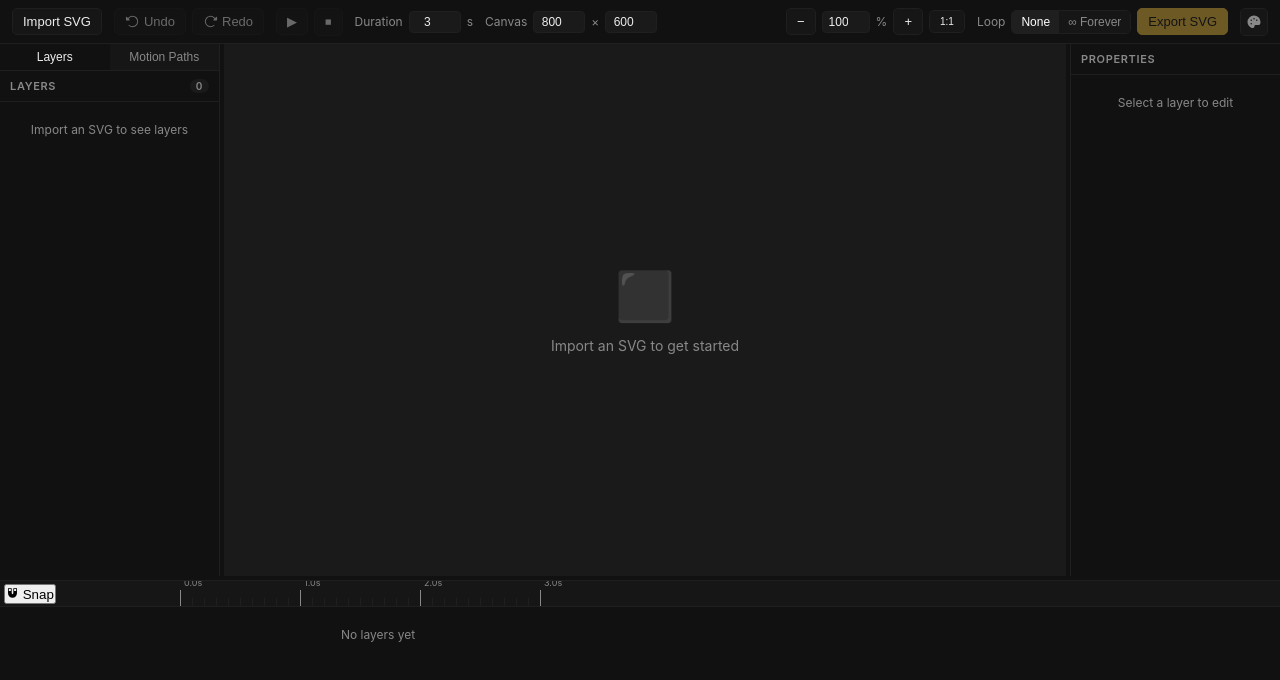
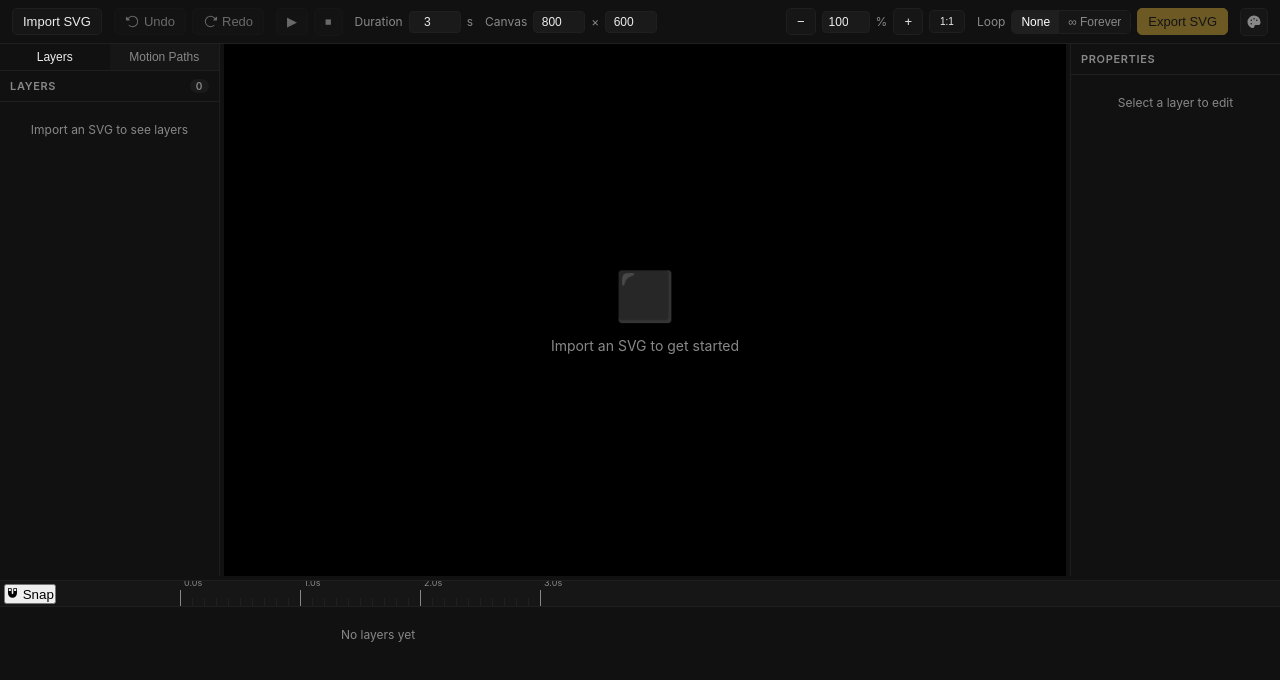
Before and after one commit to jmackow/svg-animator, a React (Vite) app: page / in a window 1280 px wide. Shown: the top 680 px of the page. Built offline with nearby package versions, Linux system fonts and the light colour scheme.

Commit message:
theme updates

```diff
--- a/src/components/ThemePicker.tsx
+++ b/src/components/ThemePicker.tsx
@@ -47,7 +47,6 @@ export default function ThemePicker() {
               }}
             >
               <span className="theme-picker-option-label">{t.label}</span>
-              <span className="theme-picker-option-desc">{t.description}</span>
             </button>
           ))}
         </div>
--- a/src/index.css
+++ b/src/index.css
@@ -26,7 +26,7 @@
   --input-radius: 4px;
   --selection-bg: var(--accent-dim);
   --selection-text: var(--accent);
-  --canvas-bg: #1a1a1a;
+  --canvas-bg: #000000;
   --panel-header-bg: var(--surface);
   --panel-header-text: var(--text-muted);
   --toolbar-bg: var(--surface);
```
